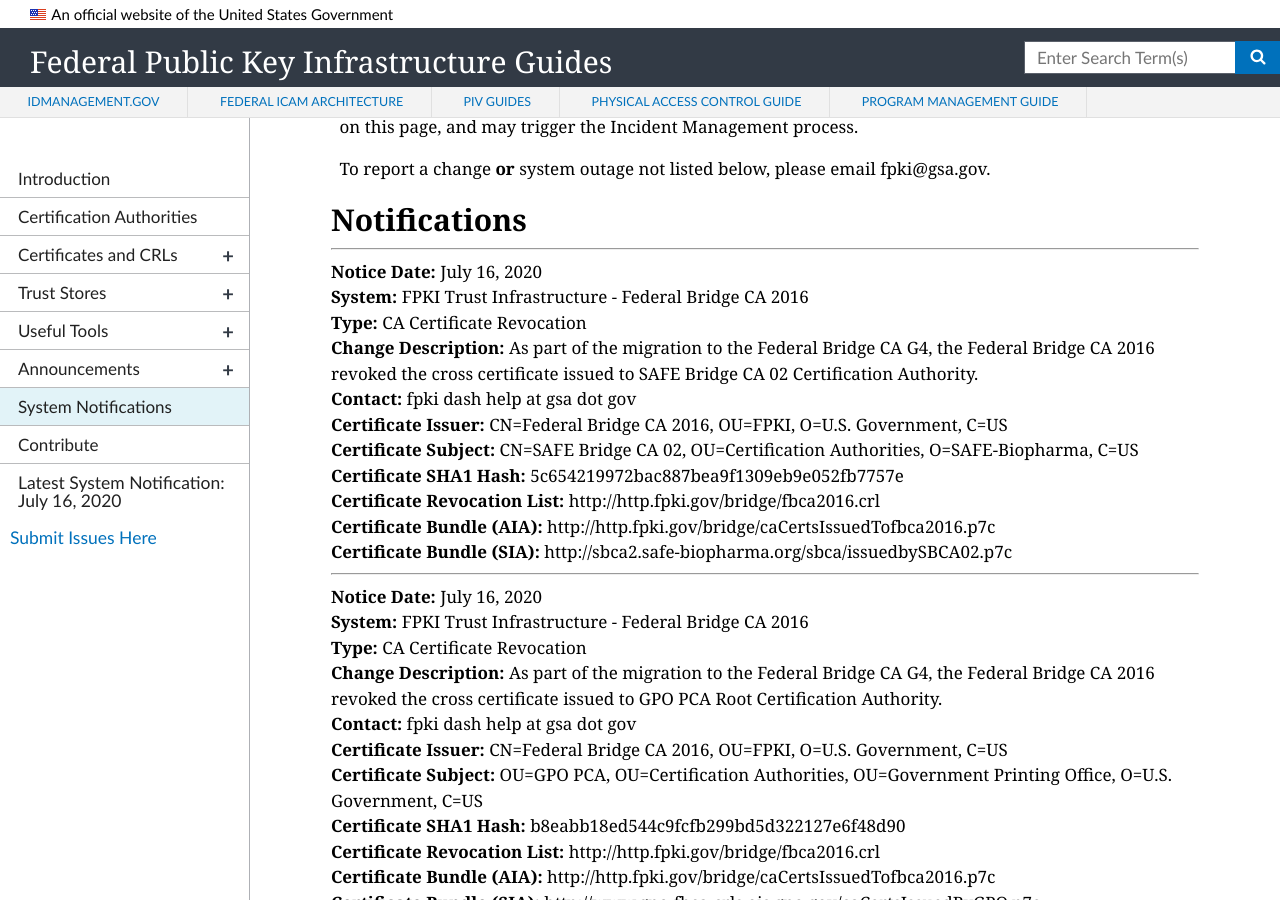
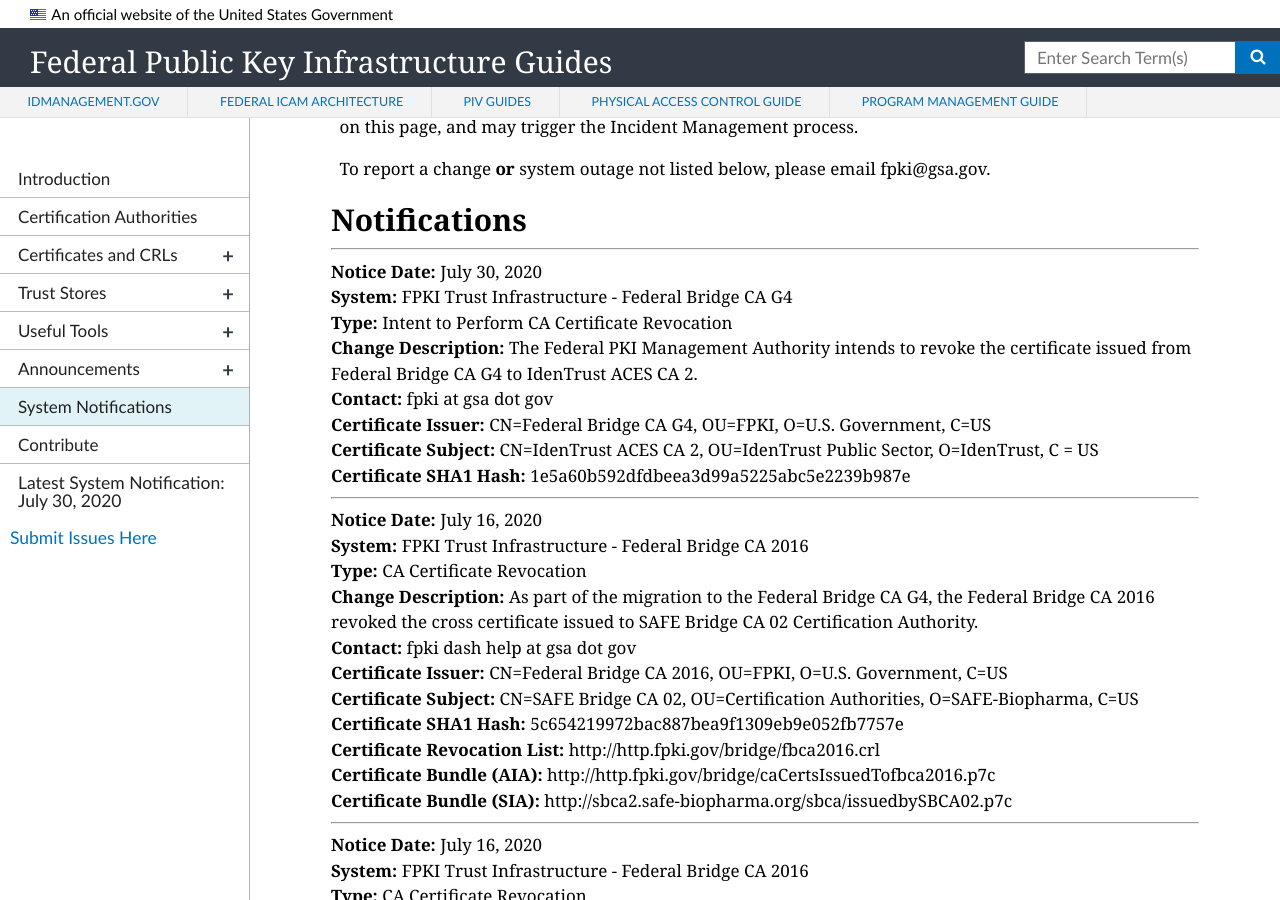
Before and after one commit to GSA/fpki-guides, a Jekyll site: the page built from pages/fpki_notifications.md, in a window 1280 px wide and 900 px high, scrolled down 672 px. Built offline with Jekyll 4.4.1, drawn with Linux system fonts in a browser that asks for light colours; nearby versions of some CDN libraries.

Commit message:
Update notifications.yml

```diff
--- a/_data/notifications.yml
+++ b/_data/notifications.yml
@@ -2673,6 +2673,15 @@
   aia_uri: http://http.fpki.gov/bridge/caCertsIssuedTofbca2016.p7c
   sia_uri: http://sbca2.safe-biopharma.org/sbca/issuedbySBCA02.p7c
 
+- notice_date: July 30, 2020
+  change_type: Intent to Perform CA Certificate Revocation
+  system: FPKI Trust Infrastructure - Federal Bridge CA G4
+  change_description: The Federal PKI Management Authority intends to revoke the certificate issued from Federal Bridge CA G4 to IdenTrust ACES CA 2.
+  contact: fpki at gsa dot gov
+  ca_certificate_hash: 1e5a60b592dfdbeea3d99a5225abc5e2239b987e
+  ca_certificate_issuer: CN=Federal Bridge CA G4, OU=FPKI, O=U.S. Government, C=US
+  ca_certificate_subject: CN=IdenTrust ACES CA 2, OU=IdenTrust Public Sector, O=IdenTrust, C = US
+
 
 #- notice_date:
 #  change_type: CA Certificate Issuance
```
